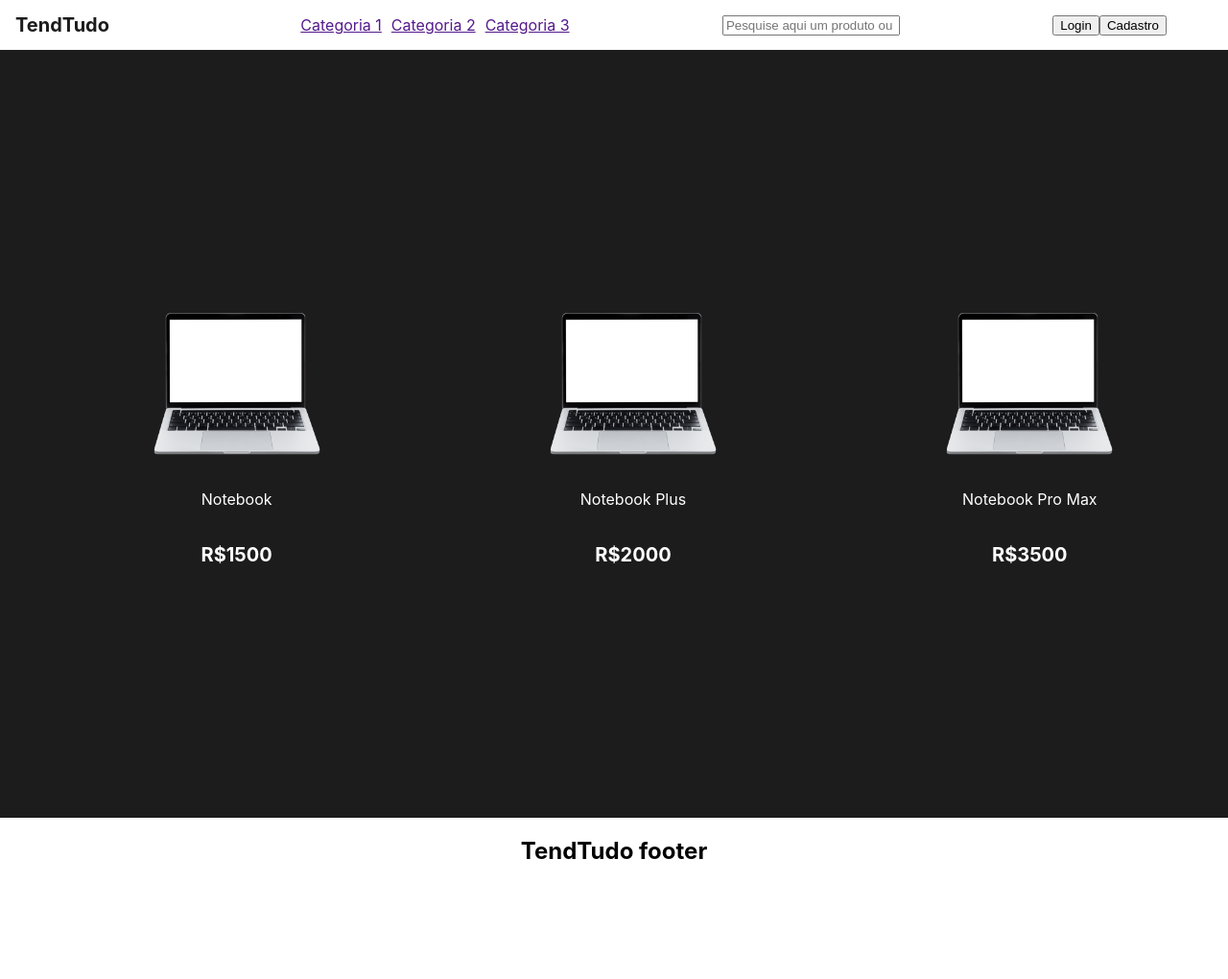
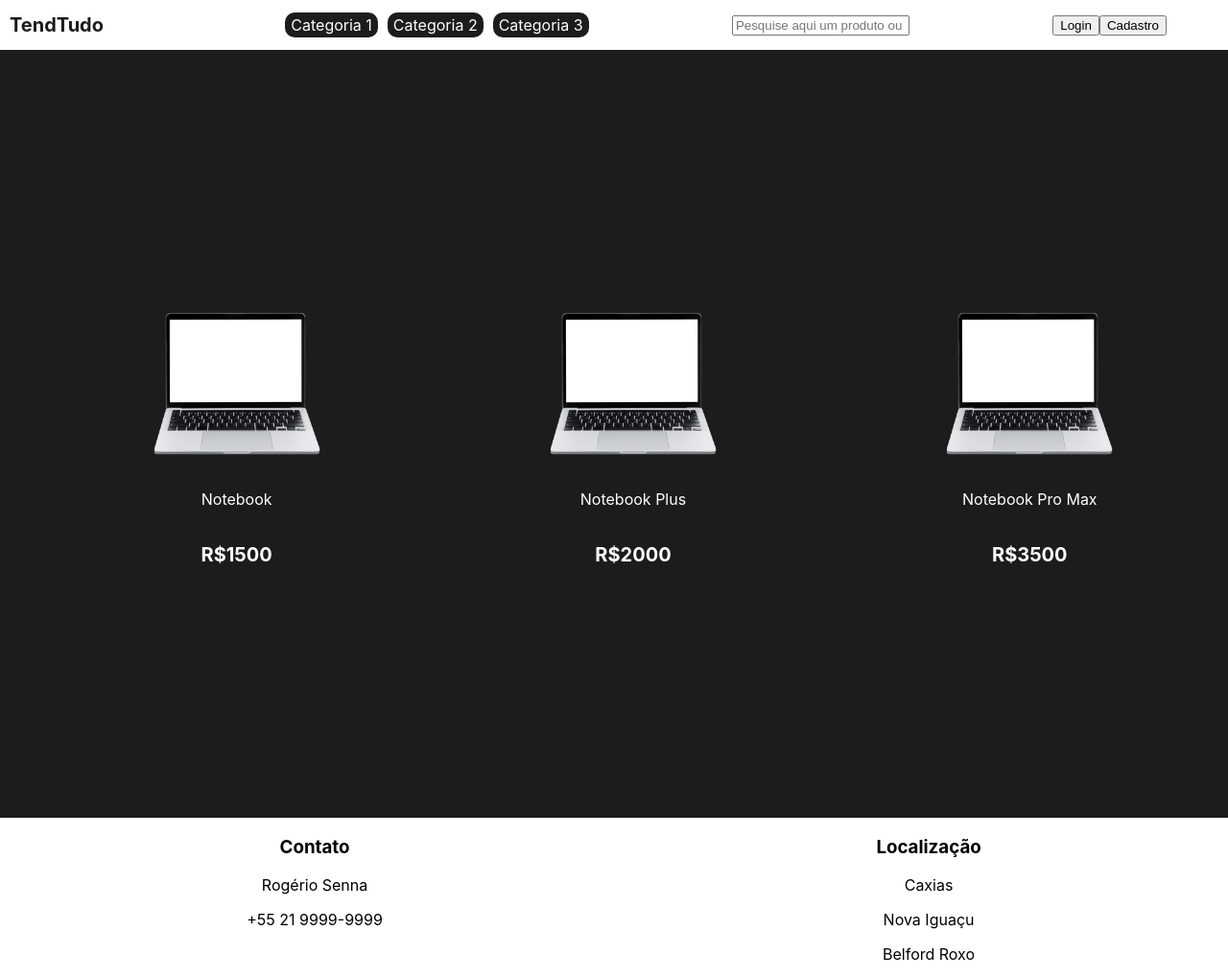
Before and after one commit to soarezlucas02/PAME-23.1---Entrega-3---Lucas-Soares-de-Souza, a React (Create React App) app: page / in a window 1280 px wide. Shown: the whole page at 96% size. Before the commit the page ends 921 px from the top, so only its background shows below. Built offline with nearby package versions, Linux system fonts and the light colour scheme.

Commit message:
colocando informacoes no footer e fazendo alteracoes no header

```diff
--- a/src/componentes/Footer/Footer.css
+++ b/src/componentes/Footer/Footer.css
@@ -1,7 +1,13 @@
 .footer{
     display: flex;
-    align-items: center;
-    justify-content: center;
+    align-items: self-start;
+    justify-content: space-around;
+}
 
+.contato{
+    text-align: center;
+}
 
+.localizacao{
+    text-align: center;
 }
--- a/src/componentes/Footer/Footer.js
+++ b/src/componentes/Footer/Footer.js
@@ -3,7 +3,19 @@ import './Footer.css'
 function Footer() {
     return(
         <footer className='footer'>
-            <h2>TendTudo footer</h2>
+            <div className='contato'>
+                <h3>Contato</h3>
+                <p>Rogério Senna</p>
+                <p>+55 21 9999-9999</p>
+            </div>
+
+            <div className='localizacao'>
+                <h3>Localização</h3>
+                <p>Caxias</p>
+                <p>Nova Iguaçu</p>
+                <p>Belford Roxo</p>
+
+            </div>
 
         </footer>
 
--- a/src/componentes/Header/Header.css
+++ b/src/componentes/Header/Header.css
@@ -2,7 +2,7 @@
     font-weight: bold;
     text-decoration: none;
     font-size: 20px;
-    margin-left: 2vh;
+    margin-left: 10px;
     color: #1c1c1d;
 }
 
@@ -23,3 +23,16 @@
     list-style: none;
 
 }
+.categoria{
+    text-decoration: none;
+    background-color: #1c1c1d;
+    padding: 3px 6px;
+    color: white;
+    border: none;
+    border-radius: 10px;
+}
+
+.categoria:hover{
+    background-color: white;
+    color: black;
+}
```
